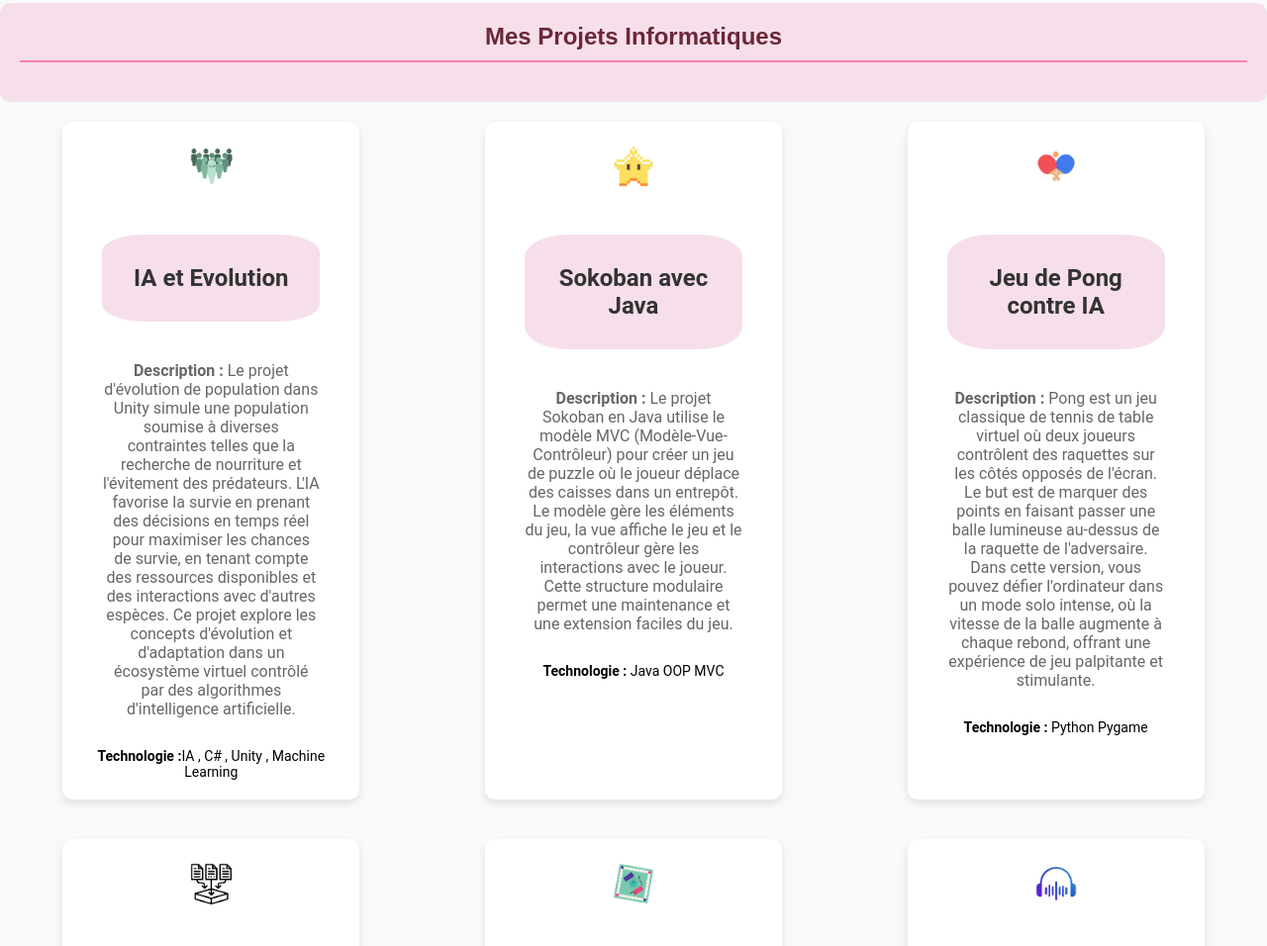
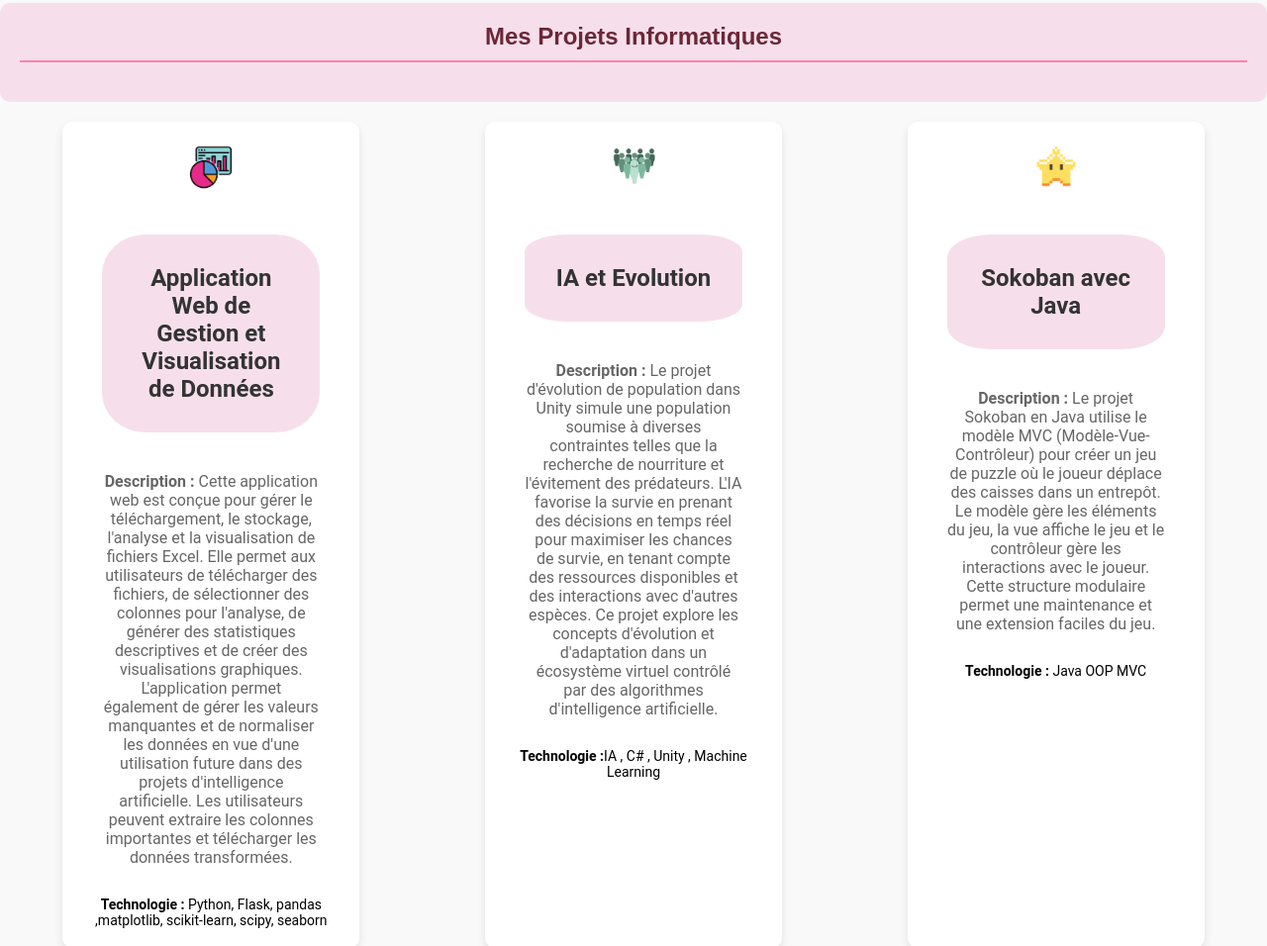
Before and after one commit to rouabouhouch/portfolio, a plain HTML site: page index.html in a window 1280 px wide. Shown: the part 3176-4132 px from the top of the page at 99% size. Drawn offline with Linux system fonts and the light colour scheme.

Commit message:
fixed link, added project

```diff
--- a/index.html
+++ b/index.html
@@ -185,13 +185,28 @@
          <h2 class="competencesheader">Mes Projets Informatiques</h2>
 
           <div class="competences-content">
-
+		         <div class="competences-item">
+              <img class="competences-icon" src="images/product10.png" />
+              <h2>
+                <a
+                  href="https://github.com/rouabouhouch/Application-Web-de-Gestion-et-Visualisation-de-Donn-es/tree/master"
+                  target="_blank"
+                  >Application Web de Gestion et Visualisation de Données</a
+                >
+              </h2>
+              <p class="description">
+                <strong>Description :</strong> Cette application web est conçue pour gérer le téléchargement, le stockage, l'analyse et la visualisation de fichiers Excel. Elle permet aux utilisateurs de télécharger des fichiers, de sélectionner des colonnes pour l'analyse, de générer des statistiques descriptives et de créer des visualisations graphiques. L'application permet également de gérer les valeurs manquantes et de normaliser les données en vue d'une utilisation future dans des projets d'intelligence artificielle. Les utilisateurs peuvent extraire les colonnes importantes et télécharger les données transformées.
+              </p>
+              <p class="technologie">
+                <strong>Technologie :</strong> Python, Flask, pandas ,matplotlib, scikit-learn, scipy, seaborn
+              </p>
+            </div>
 
             <div class="competences-item">
               <img class="competences-icon" src="images/product6.png" />
               <h2>
                 <a
-                  href="https://forge.univ-lyon1.fr/p2001434/lifprojet  "
+                  href="https://forge.univ-lyon1.fr/p2314124/lifprojet"
                   target="_blank"
                   >IA et Evolution</a
                 >
@@ -241,7 +256,7 @@
 
 
 
-          <div class="competences-content">
+
             <div class="competences-item">
               <img class="competences-icon" src="images/product8.png" />
               <h2>
```
Also changed, not shown: images/product10.png (added), images/product4.png.
